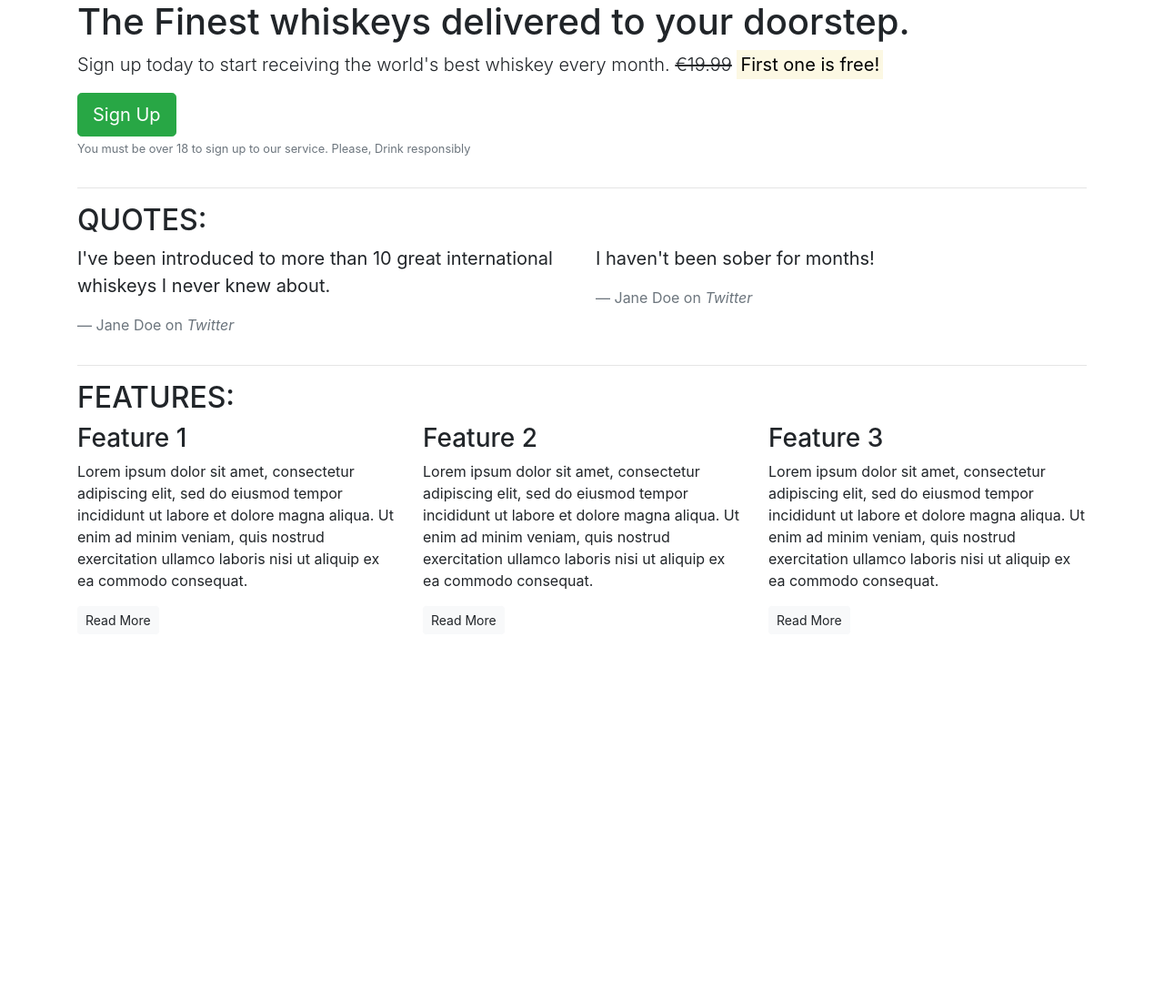
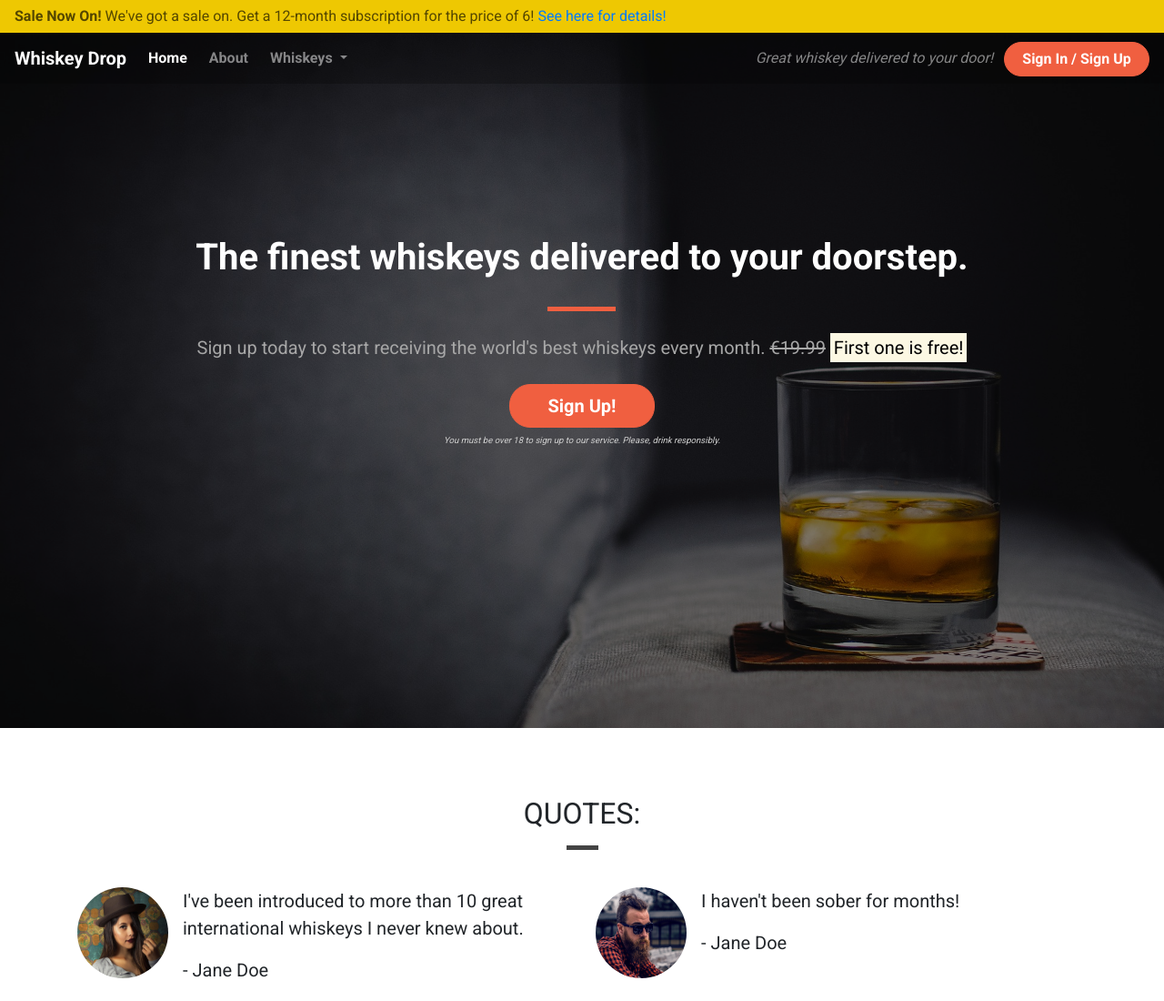
Before and after one commit to Mark8495/BootstrapPractice, a plain HTML site: page index.html in a window 1280 px wide. Shown: the top 1100 px of the page at 91% size. Before the commit the page ends 800 px from the top, so only its background shows below. Drawn offline with nearby package versions, Linux system fonts and the light colour scheme.

Commit message:
full beyond bootstrap styling applied

```diff
--- /dev/null
+++ b/assets/css/style.css
@@ -0,0 +1,201 @@
+body {
+    font-family: 'Roboto', sans-serif;
+}
+
+/* Containers */
+
+.container-wrapper {}
+
+.container-wrapper--red {
+    background-color: #f05f40;
+    color: white;
+}
+
+.alert-container {}
+
+.callout-container {
+    height: 100vh;
+
+    background: url('../images/whiskey-background.jpeg') no-repeat bottom right fixed;
+    -webkit-background-size: cover;
+    -moz-background-size: cover;
+    -o-background-size: cover;
+    background-size: cover;
+
+    display: flex;
+    align-items: center;
+    justify-content: center;
+
+    position: relative;
+}
+
+.opaque-overlay {
+    position: absolute;
+    top: 0;
+    left: 0;
+    height: 100%;
+    width: 100%;
+    background-color: rgba(0, 0, 0, 0.5);
+}
+
+.content-container {
+    padding-top: 75px;
+    padding-bottom: 75px;
+}
+
+/* Navbar */
+
+.navalert-container {
+    position: absolute;
+    top: 0;
+    left: 0;
+    z-index: 1;
+    padding-left: 0;
+    padding-right: 0;
+}
+
+.navbar {
+    margin-bottom: 0;
+    width: 100%;
+    background-color: rgba(0, 0, 0, .25);
+    border: 0;
+}
+
+.navbar .navbar-toggler {
+    border: 0;
+}
+
+.navbar .navbar-brand {
+    font-weight: bold;
+}
+
+.navbar .navbar-nav a {
+    font-weight: bold;
+}
+
+
+/* Jumbotron */
+
+.jumbotron {
+    background-color: transparent;
+}
+
+.jumbotron h1 {
+    color: white;
+    font-weight: bold;
+    margin-bottom: 30px;
+    color: white;
+}
+
+.jumbotron .lead {
+    color: #a7a7a7;
+    margin: 25px 0;
+}
+
+.jumbotron small {
+    font-size: 60%;
+    font-style: italic;
+    color: #d0d0d0;
+}
+
+/* Block dividers */
+
+.block-divider {
+    width: 75px;
+    height: 5px;
+    border: 0;
+    background-color: #444;
+}
+
+.block-divider--orange {
+    background-color: #f05f40;
+}
+
+.block-divider--white {
+    background-color: white;
+}
+
+.block-divider--short {
+    width: 35px;
+}
+
+/* Buttons */
+
+.btn--cta {
+    font-weight: bold;
+    border-radius: 23px;
+    width: 160px;
+}
+
+.btn--red {
+    color: white;
+    background-color: #f05f40;
+    border-color: #f05f40;
+}
+
+.btn--red:hover,
+.btn--red:active,
+.btn--red:focus,
+.btn--red:active:focus {
+    background-color: #df4929;
+    border-color: #df4929;
+    color: white;
+}
+
+/* Alert */
+
+.alert-container .col-12 {
+    padding-left: 0;
+    padding-right: 0;
+}
+
+.site-wide-alert {
+    color: #544600;
+    background-color: #eec802;
+    border-color: #eec802;
+    padding: 5px 15px;
+    margin-bottom: 0;
+    border: 1px solid transparent;
+    border-radius: 0;
+}
+
+/* Page Headers */
+
+.page-header {
+    margin-bottom: 0;
+    border-bottom: 0;
+    text-align: center;
+}
+
+.page-header h2 {
+    margin-top: 0;
+}
+
+/* Quotes */
+
+.quotes .page-header {
+    margin-bottom: 25px;
+}
+
+/* Features */
+
+.feature {
+    text-align: center;
+    margin-bottom: 40px;
+}
+
+.feature i {
+    margin-bottom: 20px;
+    font-size: 45px;
+    line-height: 45px;
+}
+
+.feature .btn {
+    background-color: white;
+    border-color: white;
+    border-radius: 15px;
+    min-width: 100px;
+    font-weight: bold;
+    margin-top: 10px;
+    color: #f05f40;
+}
--- a/index.html
+++ b/index.html
@@ -8,90 +8,183 @@
     <title>Whiskey Drop | Taste a new whiskey every month</title>
     <link rel="stylesheet" href="https://cdn.jsdelivr.net/npm/bootstrap@4.5.3/dist/css/bootstrap.min.css"
         integrity="sha384-TX8t27EcRE3e/ihU7zmQxVncDAy5uIKz4rEkgIXeMed4M0jlfIDPvg6uqKI2xXr2" crossorigin="anonymous">
+    <link href="https://fonts.googleapis.com/css?family=Roboto:400,700" rel="stylesheet">
+    <link rel="stylesheet" href="assets/css/style.css">
 </head>
 
 <body>
-    <article class="container">
-        <!-- callout -->
+    <div class="container-fluid navalert-container">
+        <div class="container-fluid alert-container">
+            <div class="row d-none d-sm-block">
+                <div class="col-12">
+                    <div class="site-wide-alert alert alert-warning">
+                        <strong>Sale Now On!</strong> We've got a sale on. Get a 12-month subscription for the price of 6! <a href="">See here for details!</a>
+                    </div>
+                </div>
+            </div>
+        </div>
+        <nav class="navbar navbar-dark navbar-expand-sm">
+            <a href="/" class="navbar-brand">Whiskey Drop</a>
+
+            <button class="navbar-toggler ml-auto" type="button" data-toggle="collapse" data-target="#navbarNavDropdown" aria-controls="navbarNavDropdown" aria-expanded="false" aria-label="Toggle navigation">
+        <span class="navbar-toggler-icon"></span></button>
+
+            <div class="collapse navbar-collapse" id="navbarNavDropdown">
+                <ul class="navbar-nav mr-auto">
+                    <li class="active nav-item mr-2"><a class="nav-link" href="/">Home</a></li>
+                    <li class="nav-item mr-2"><a class="nav-link" href="/about">About</a></li>
+                    <li class="nav-item dropdown">
+                        <a class="nav-link dropdown-toggle" href="#" id="navbarDropdownMenuLink" role="button" data-toggle="dropdown" aria-haspopup="true" aria-expanded="false">
+          Whiskeys
+        </a>
+                        <div class="dropdown-menu" aria-labelledby="navbarDropdownMenuLink">
+                            <a class="dropdown-item" href="#">Irish</a>
+                            <a class="dropdown-item" href="#">Scotch</a>
+                            <a class="dropdown-item" href="#">Japanese</a>
+                            <a class="dropdown-item" href="#">American</a>
+                        </div>
+                    </li>
+
+                    <li class="nav-item mr-2 d-block d-sm-none"><a class="nav-link" href="/login">Sign In / Sign Up</a></li>
+                </ul>
+            </div>
+            <div class="d-none d-md-block">
+                <p class="navbar-text my-auto mr-2"><i>Great whiskey delivered to your door!</i></p>
+                <a href="/login" class="btn btn--cta btn--red">Sign In / Sign Up</a>
+            </div>
+        </nav>
+    </div>
+    <div class="container-fluid callout-container">
+        <!-- Callout -->
+        <div class="opaque-overlay">&nbsp;</div>
         <div class="row">
             <div class="col-12">
-                <section class="callout">
-                    <h1>The Finest whiskeys delivered to your doorstep.</h1>
-                    <p class="lead">Sign up today to start receiving the world's best whiskey every month. <s>€19.99</s>
+                <section class="callout jumbotron text-center">
+                    <h1 class="jumbotron-header">The finest whiskeys delivered to your doorstep.</h1>
+                    <hr class="block-divider block-divider--orange">
+                    <p class="lead">Sign up today to start receiving the world's best whiskeys every month.
+                        <s class="d-none d-sm-inline">€19.99</s>
+                        <span class="d-inline d-sm-none"><br></span>
                         <strong><mark>First one is free!</mark></strong></p>
-                    <button class="btn btn-success btn-lg">Sign Up</button>
-                    <p class="text-muted"><small>You must be over 18 to sign up to our service. Please, Drink
-                            responsibly</small></p>
+                    <button class="btn btn-lg btn--cta btn--red" data-toggle="modal" data-target="#signUpModal">Sign Up!</button>
+                    <p class="text-muted"><small>You must be over 18 to sign up to our service. Please, drink responsibly.</small></p>
                 </section>
             </div>
         </div>
         <!-- /.callout -->
-        <hr>
+    </div>
 
     <!-- Quotes -->
+    <div class="container-wrapper">
+        <div class="container quotes-container content-container">
             <section class="quotes">
                 <div class="row">
-                <div class="col-12">
+                    <div class="col-12 page-header">
                         <h2 class="text-uppercase">Quotes:</h2>
+                        <hr class="block-divider block-divider--short">
                     </div>
                 </div>
                 <div class="row">
                     <div class="col-12 col-md-6">
+                        <div class="media">
+                            <div class="d-none d-sm-block">
+                                <img src="assets/images/girl-image.png" class="rounded-circle mr-3" height=100 width=100>
+                            </div>
+                            <div class="media-body">
                                 <blockquote class="blockquote">
                                     <p>I've been introduced to more than 10 great international whiskeys I never knew about.</p>
-                        <footer class="blockquote-footer">Jane Doe on <cite title="Twitter">Twitter</cite></footer>
+                                    <p>- Jane Doe</p>
                                 </blockquote>
                             </div>
+                        </div>
+                    </div>
                     <div class="col-12 col-md-6">
+                        <div class="media">
+                            <div class="d-none d-sm-block">
+                                <img src="assets/images/guy-image.png" class="rounded-circle mr-3" height=100 width=100>
+                            </div>
+                            <div class="media-body">
                                 <blockquote class="blockquote">
                                     <p>I haven't been sober for months!</p>
-                        <footer class="blockquote-footer">Jane Doe on <cite title="Twitter">Twitter</cite></footer>
+                                    <p>- Jane Doe</p>
                                 </blockquote>
+                            </div>
+                        </div>
                     </div>
                 </div>
             </section>
             <!-- /.quotes -->
-        <hr>
-        <!-- features -->
+        </div>
+    </div>
+
+    <!-- Features -->
+    <div class="container-wrapper container-wrapper--red">
+        <div class="container features-container content-container">
             <section class="features">
                 <div class="row">
-                <div class="col-12">
+                    <div class="col-12 page-header">
                         <h2 class="text-uppercase">Features:</h2>
+                        <hr class="block-divider block-divider--short block-divider--white">
                     </div>
                 </div>
                 <div class="row">
                     <div class="col-12 col-md-6 col-lg-4">
                         <div class="feature">
-                        <h3>Feature 1</h3>
-                        <p>Lorem ipsum dolor sit amet, consectetur adipiscing elit, sed do eiusmod tempor incididunt ut
-                            labore et dolore magna aliqua. Ut enim ad minim veniam, quis nostrud exercitation ullamco
-                            laboris nisi ut aliquip ex ea commodo consequat.</p>
+                            <h3><i class="fas fa-gift d-none d-sm-block"></i> Feature 1 <span class="badge badge-success">NEW!</span></h3>
+                            <p>Lorem ipsum dolor sit amet, consectetur adipiscing elit, sed do eiusmod tempor incididunt ut labore et dolore magna aliqua. Ut enim ad minim veniam, quis nostrud exercitation ullamco laboris nisi ut aliquip ex ea commodo consequat.</p>
                             <p><a class="btn btn-sm btn-light" href="">Read More</a></p>
                         </div>
                     </div>
                     <div class="col-12 col-md-6 col-lg-4">
                         <div class="feature">
-                        <h3>Feature 2</h3>
-                        <p>Lorem ipsum dolor sit amet, consectetur adipiscing elit, sed do eiusmod tempor incididunt ut
-                            labore et dolore magna aliqua. Ut enim ad minim veniam, quis nostrud exercitation ullamco
-                            laboris nisi ut aliquip ex ea commodo consequat.</p>
+                            <h3><i class="fas fa-credit-card d-none d-sm-block"></i> Feature 2</h3>
+                            <p>Lorem ipsum dolor sit amet, consectetur adipiscing elit, sed do eiusmod tempor incididunt ut labore et dolore magna aliqua. Ut enim ad minim veniam, quis nostrud exercitation ullamco laboris nisi ut aliquip ex ea commodo consequat.</p>
                             <p><a class="btn btn-sm btn-light" href="">Read More</a></p>
                         </div>
                     </div>
                     <div class="col-12 d-md-none d-lg-block col-lg-4">
                         <div class="feature">
-                        <h3>Feature 3</h3>
-                        <p>Lorem ipsum dolor sit amet, consectetur adipiscing elit, sed do eiusmod tempor incididunt ut
-                            labore et dolore magna aliqua. Ut enim ad minim veniam, quis nostrud exercitation ullamco
-                            laboris nisi ut aliquip ex ea commodo consequat.</p>
+                            <h3><i class="fas fa-times-circle d-none d-sm-block"></i> Feature 3</h3>
+                            <p>Lorem ipsum dolor sit amet, consectetur adipiscing elit, sed do eiusmod tempor incididunt ut labore et dolore magna aliqua. Ut enim ad minim veniam, quis nostrud exercitation ullamco laboris nisi ut aliquip ex ea commodo consequat.</p>
                             <p><a class="btn btn-sm btn-light" href="">Read More</a></p>
                         </div>
                     </div>
                 </div>
             </section>
             <!-- /.features -->
-    </article>
+        </div>
+    </div>
 
+    <div class="modal" tabindex="-1" role="dialog" id="signUpModal">
+        <div class="modal-dialog" role="document">
+            <div class="modal-content">
+                <div class="modal-header">
+                    <h5 class="modal-title">Sign Up To Whiskey Drop!</h5>
+                    <button type="button" class="close" data-dismiss="modal" aria-label="Close">
+          <span aria-hidden="true">&times;</span>
+        </button>
+                </div>
+                <div class="modal-body">
+                    <form>
+                        <div class="form-group">
+                            <label for="exampleInputEmail1">Email address</label>
+                            <input type="email" class="form-control" id="exampleInputEmail1" aria-describedby="emailHelp" placeholder="Enter email">
+                            <small id="emailHelp" class="form-text text-muted">We'll never share your email with anyone else.</small>
+                        </div>
+                        <div class="form-group">
+                            <label for="password">Password</label>
+                            <input type="password" class="form-control" id="password" placeholder="Password">
+                        </div>
+                        <div class="form-group">
+                            <label for="repeatPassword">Repeat Password</label>
+                            <input type="password" class="form-control" id="repeatPassword" placeholder="Repeat Password">
+                        </div>
+                        <button type="submit" class="btn btn-success">Submit</button>
+                    </form>
+                </div>
+            </div>
+        </div>
+    </div>
 
 
 
@@ -104,6 +197,7 @@
     <script src="https://cdn.jsdelivr.net/npm/bootstrap@4.5.3/dist/js/bootstrap.bundle.min.js"
         integrity="sha384-ho+j7jyWK8fNQe+A12Hb8AhRq26LrZ/JpcUGGOn+Y7RsweNrtN/tE3MoK7ZeZDyx" crossorigin="anonymous">
         </script>
+    <script src="https://kit.fontawesome.com/05612a3754.js" crossorigin="anonymous"></script>
 </body>
 
 </html>
```
Also changed, not shown: assets/images/girl-image.png (added), assets/images/guy-image.png (added), assets/images/whiskey-background.jpeg (added). Lines whose indentation alone changed are shown as unchanged.
